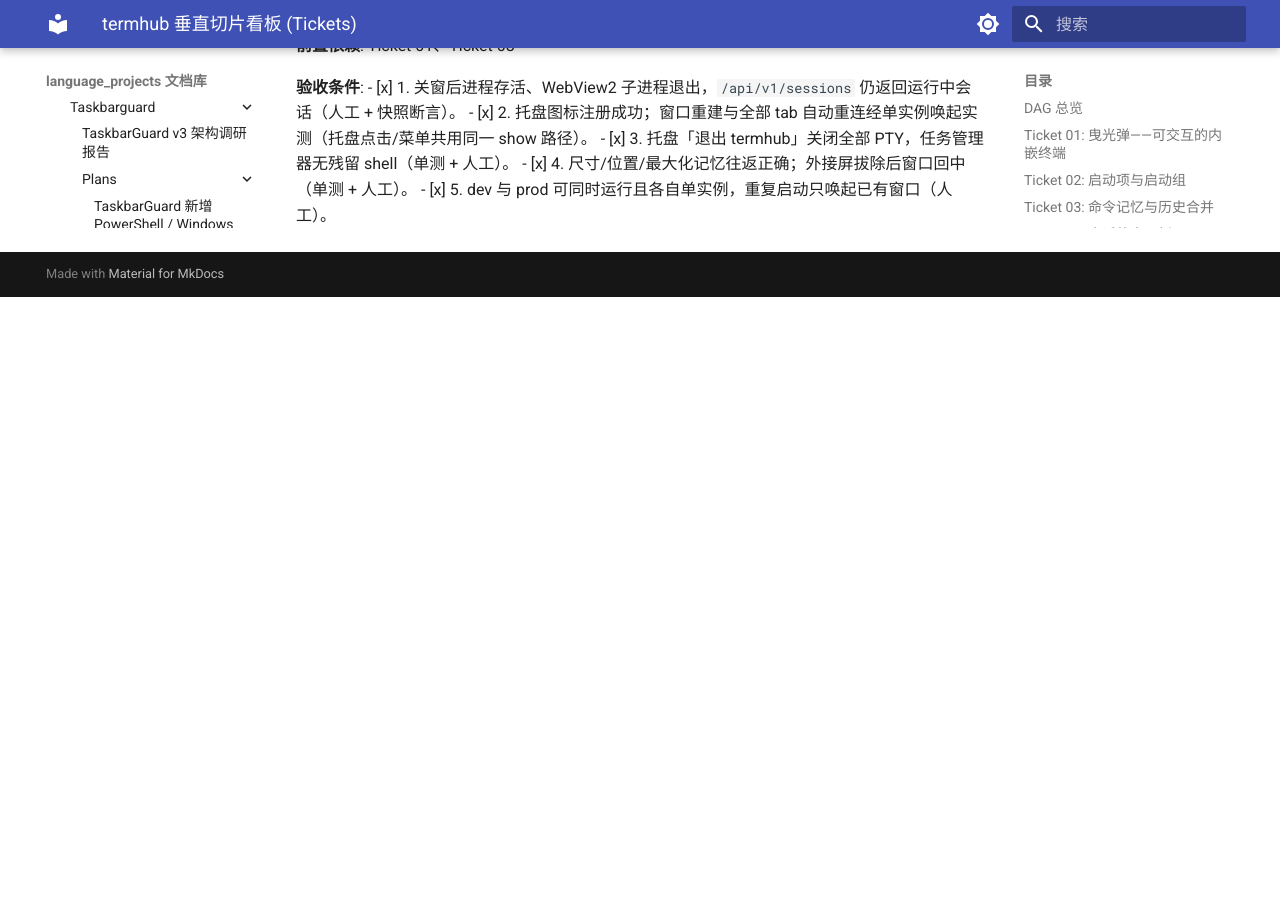
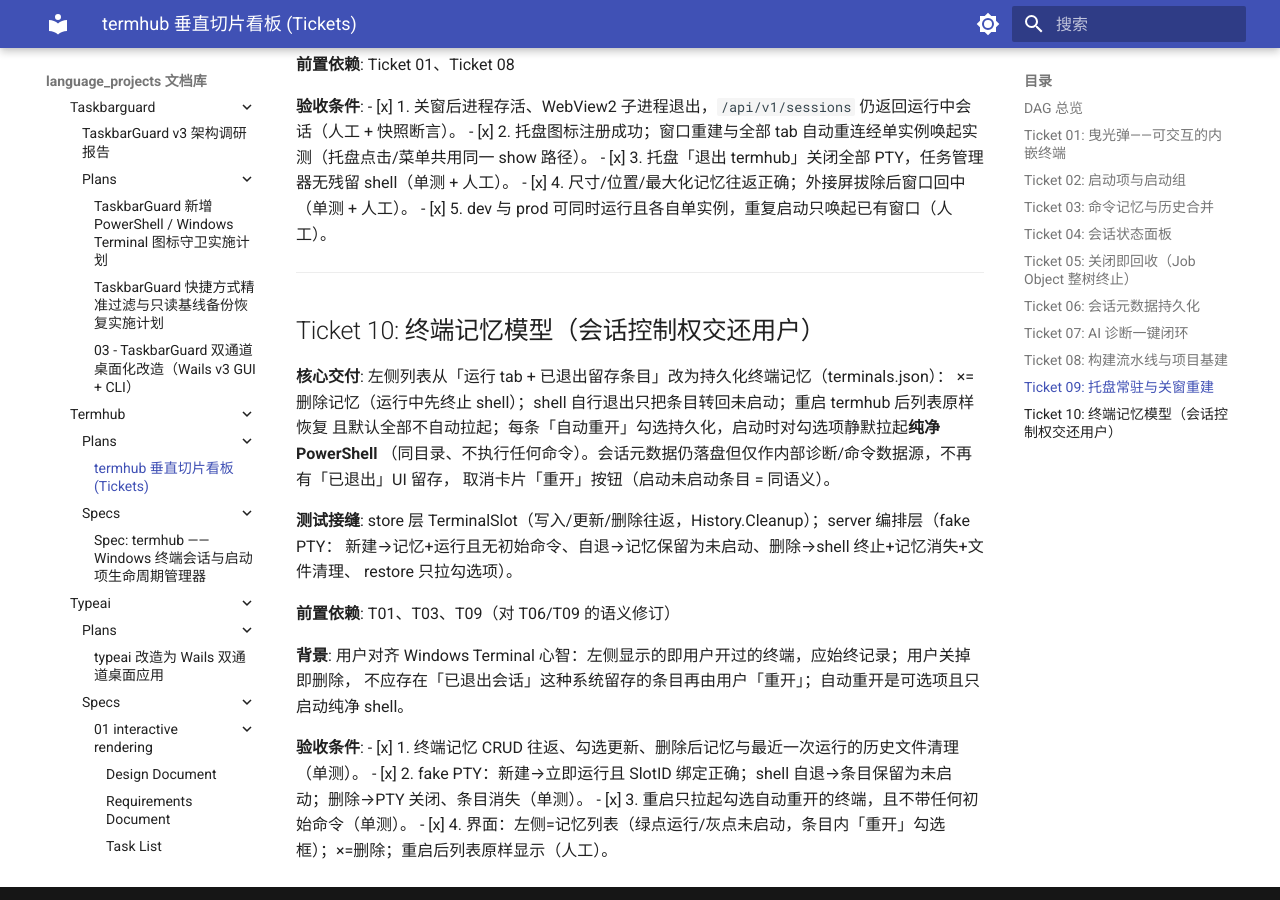
Before and after one commit to shihao-hub/td-language_projects, an MkDocs documentation site: the page built from docs/projects/go_projects/termhub/plans/01-termhub-vertical-slices.md, in a window 1280 px wide and 900 px high, scrolled down 3732 px. Built offline with MkDocs 1.6.1 and Material for MkDocs 9.7.7, drawn with Linux system fonts in a browser that asks for light colours; a script that is not in the unit is left out; before the commit the page ends 4029 px from its top, so only the background shows below that; some of the changed text lies outside the part shown.

Commit message:
docs(plans): termhub 看板新增 T10 终端记忆模型切片
- DAG 追加 T10：×=删除、自退转未启动、逐条自动重开
- 记录 T06/T09 语义修订与用户对齐 WT 的控制权诉求
- 四条验收条件全部完成勾选

````diff
--- a/docs/projects/go_projects/termhub/plans/01-termhub-vertical-slices.md
+++ b/docs/projects/go_projects/termhub/plans/01-termhub-vertical-slices.md
@@ -15,6 +15,7 @@
 T07 AI 诊断一键丢 agent + 追问闭环               ← blocked by T03, T04
 T08 build.py 构建流水线 + 图标 + dev/prod 隔离    ← blocked by None（可并行，独立切片）
 T09 托盘常驻与关窗重建 + 窗口几何 + 单实例         ← blocked by T01, T08（对齐 sh-go-wails-desktop）
+T10 终端记忆模型（×=删除 / 自退转未启动 / 逐条自动重开）← blocked by T01, T03, T09（T06/T09 语义修订）
 ```
 
 可并行 Frontier：T01、T08；T01 完成后 T03/T05/T09 即解锁。
@@ -153,3 +154,28 @@
 - [x] 3. 托盘「退出 termhub」关闭全部 PTY，任务管理器无残留 shell（单测 + 人工）。
 - [x] 4. 尺寸/位置/最大化记忆往返正确；外接屏拔除后窗口回中（单测 + 人工）。
 - [x] 5. dev 与 prod 可同时运行且各自单实例，重复启动只唤起已有窗口（人工）。
+
+---
+
+## Ticket 10: 终端记忆模型（会话控制权交还用户）
+
+**核心交付**: 左侧列表从「运行 tab + 已退出留存条目」改为持久化终端记忆（terminals.json）：
+×=删除记忆（运行中先终止 shell）；shell 自行退出只把条目转回未启动；重启 termhub 后列表原样恢复
+且默认全部不自动拉起；每条「自动重开」勾选持久化，启动时对勾选项静默拉起**纯净 PowerShell**
+（同目录、不执行任何命令）。会话元数据仍落盘但仅作内部诊断/命令数据源，不再有「已退出」UI 留存，
+取消卡片「重开」按钮（启动未启动条目 = 同语义）。
+
+**测试接缝**: store 层 TerminalSlot（写入/更新/删除往返，History.Cleanup）；server 编排层（fake PTY：
+新建→记忆+运行且无初始命令、自退→记忆保留为未启动、删除→shell 终止+记忆消失+文件清理、
+restore 只拉勾选项）。
+
+**前置依赖**: T01、T03、T09（对 T06/T09 的语义修订）
+
+**背景**: 用户对齐 Windows Terminal 心智：左侧显示的即用户开过的终端，应始终记录；用户关掉即删除，
+不应存在「已退出会话」这种系统留存的条目再由用户「重开」；自动重开是可选项且只启动纯净 shell。
+
+**验收条件**:
+- [x] 1. 终端记忆 CRUD 往返、勾选更新、删除后记忆与最近一次运行的历史文件清理（单测）。
+- [x] 2. fake PTY：新建→立即运行且 SlotID 绑定正确；shell 自退→条目保留为未启动；删除→PTY 关闭、条目消失（单测）。
+- [x] 3. 重启只拉起勾选自动重开的终端，且不带任何初始命令（单测）。
+- [x] 4. 界面：左侧=记忆列表（绿点运行/灰点未启动，条目内「重开」勾选框）；×=删除；重启后列表原样显示（人工）。
````
